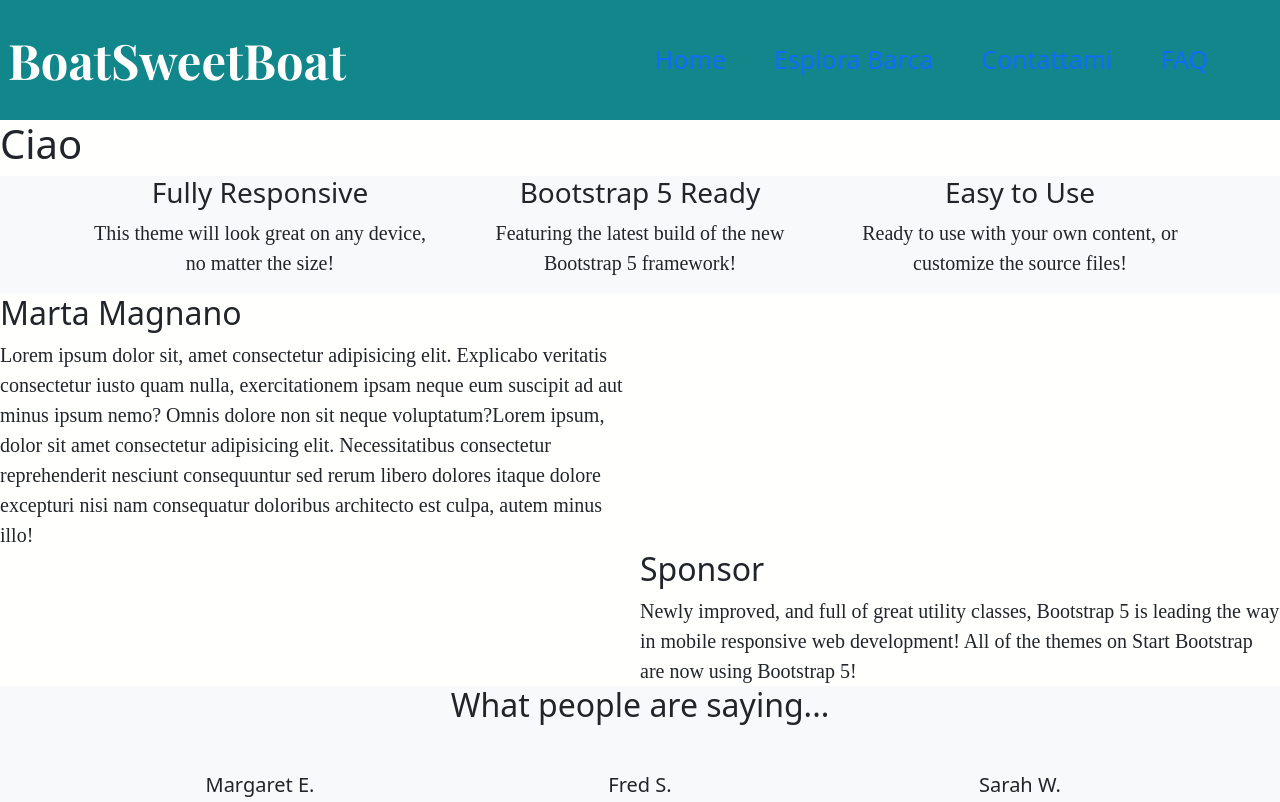
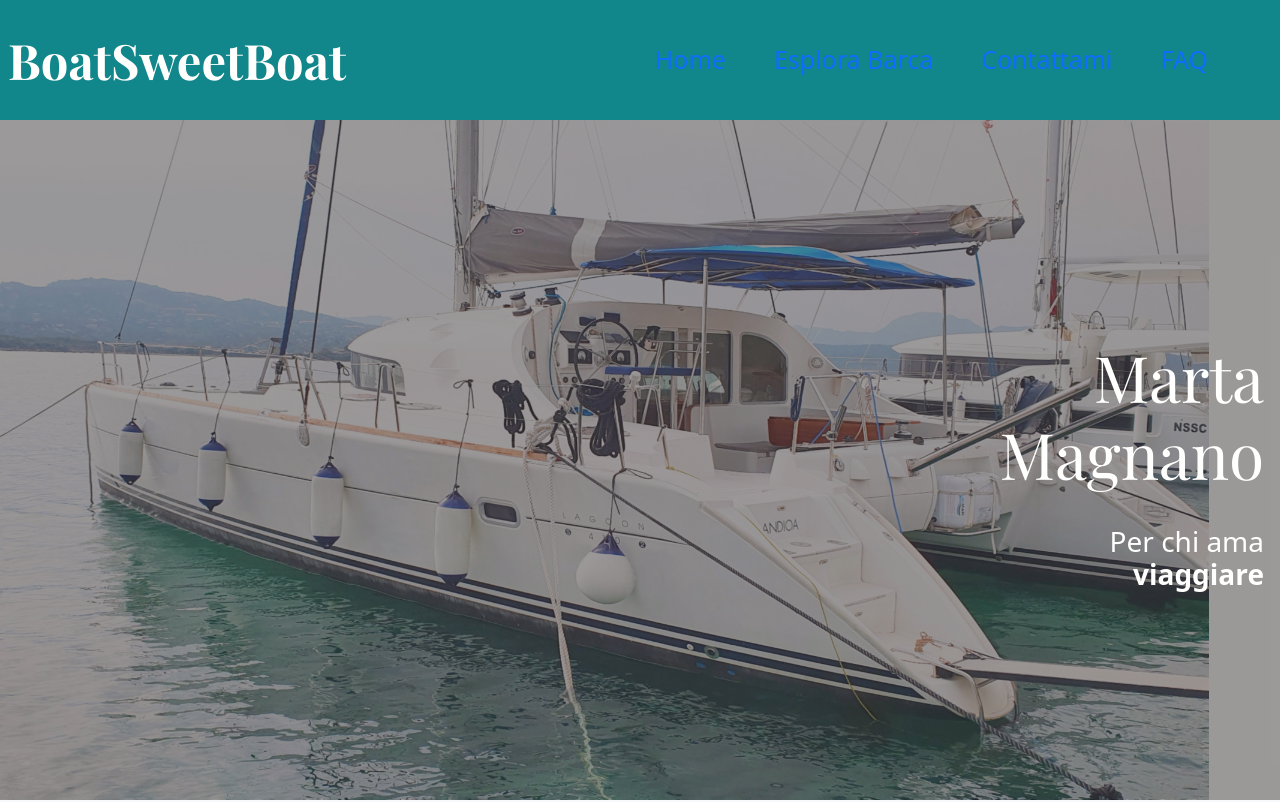
Before and after one commit to takenX10/BoatSweetBoat, a React (Vite) app in the folder client/BoatSweetBoat/: page / in a window 1280 px wide. Shown: the top 802 px of the page. Built offline with nearby package versions, Linux system fonts and the light colour scheme; a web font is replaced by a local one.

Commit message:
Added hero

```diff
--- a/client/BoatSweetBoat/src/pages/Home/Home.jsx
+++ b/client/BoatSweetBoat/src/pages/Home/Home.jsx
@@ -3,10 +3,21 @@ import Footer from '@/layouts/Footer';
 import './Home.scss';
 
 
-const Hero = ({img}) => {
+const Hero = ({img, imgAlt}) => {
     return (
         <>
-            <h1>Ciao</h1>
+            <div className="container-fluid hero-container mx-0 px-0">
+                <div className="row hero-row mx-0">
+                    <div className="col px-0">
+                        <img src={img} className="hero-image" alt={imgAlt}></img>
+                        <div className="black-rect" aria-roledescription='spacer'></div>
+                        <div className="d-grid hero-grid">
+                            <h1 className="hero-title m-3">Marta<br/> Magnano</h1>
+                            <h3 className="hero-description m-3">Per chi ama <br/><b>viaggiare</b></h3>
+                        </div>
+                    </div>
+                </div>
+            </div>
         </>
     );
 };
@@ -17,7 +28,7 @@ export default function Home(){
     return (
         <>
             <Navbar />
-            <Hero img=""/>
+            <Hero img="/images/boat.jpeg" imgAlt=""/>
     <section class="features-icons bg-light text-center">
             <div class="container">
                 <div class="row">
--- a/client/BoatSweetBoat/src/pages/Home/Home.scss
+++ b/client/BoatSweetBoat/src/pages/Home/Home.scss
@@ -1,2 +1,61 @@
 
-@import "@/style.scss"
+@import "@/style.scss";
+
+
+.hero-container {
+    height: 85vh;
+    width: 100vw;
+}
+
+
+.hero-image {
+    object-fit:contain !important;
+    object-position: center;
+    width: auto;
+    max-height: 85vh;
+    z-index: -1;
+}
+
+.hero-row {
+    height: 100%;
+    position: relative;
+}
+
+.black-rect {
+    width: 100vw;
+    height: 85vh;
+    position: absolute;
+    top: 0;
+    left: 0;
+    background-color: #3f3a3a84;
+    z-index: 0;
+}
+
+
+.hero-grid {
+    width: 100vw;
+    height: 85vh;
+    top: 0;
+    left: 0;
+    position: absolute;
+    grid-template: 4fr 3fr / 1fr;
+    justify-content: end;
+}
+
+.hero-title {
+    color: $white;
+    grid-area: 1 / 1 / span 1 / span 1;
+    position: absolute;
+    align-self: end;
+    top: 10;
+    right: 0;
+    font-family: 'Playfair Display', serif;
+    font-size: 64px !important;
+    text-align: end;
+}
+
+.hero-description {
+    color: $white;
+    grid-area: 2 / 1 / span 1 / span 1;
+    text-align: end;
+}
```
